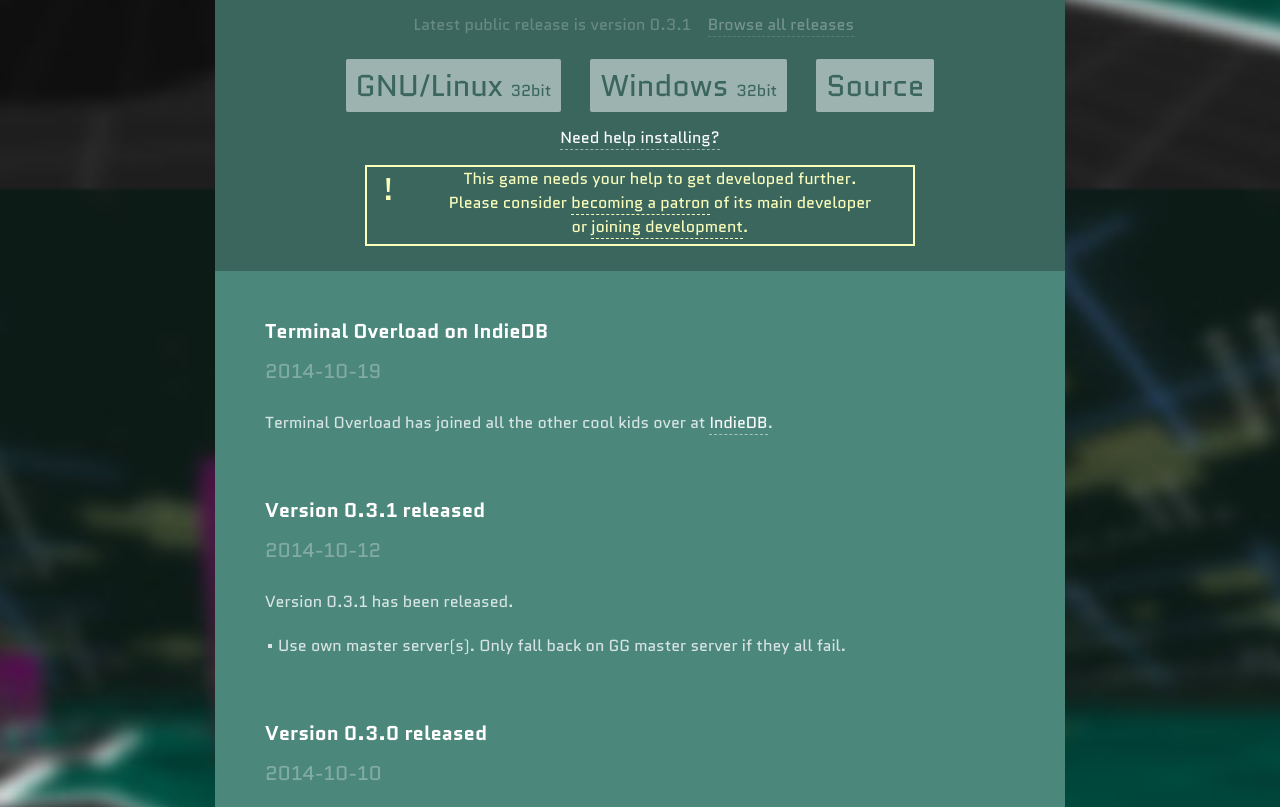
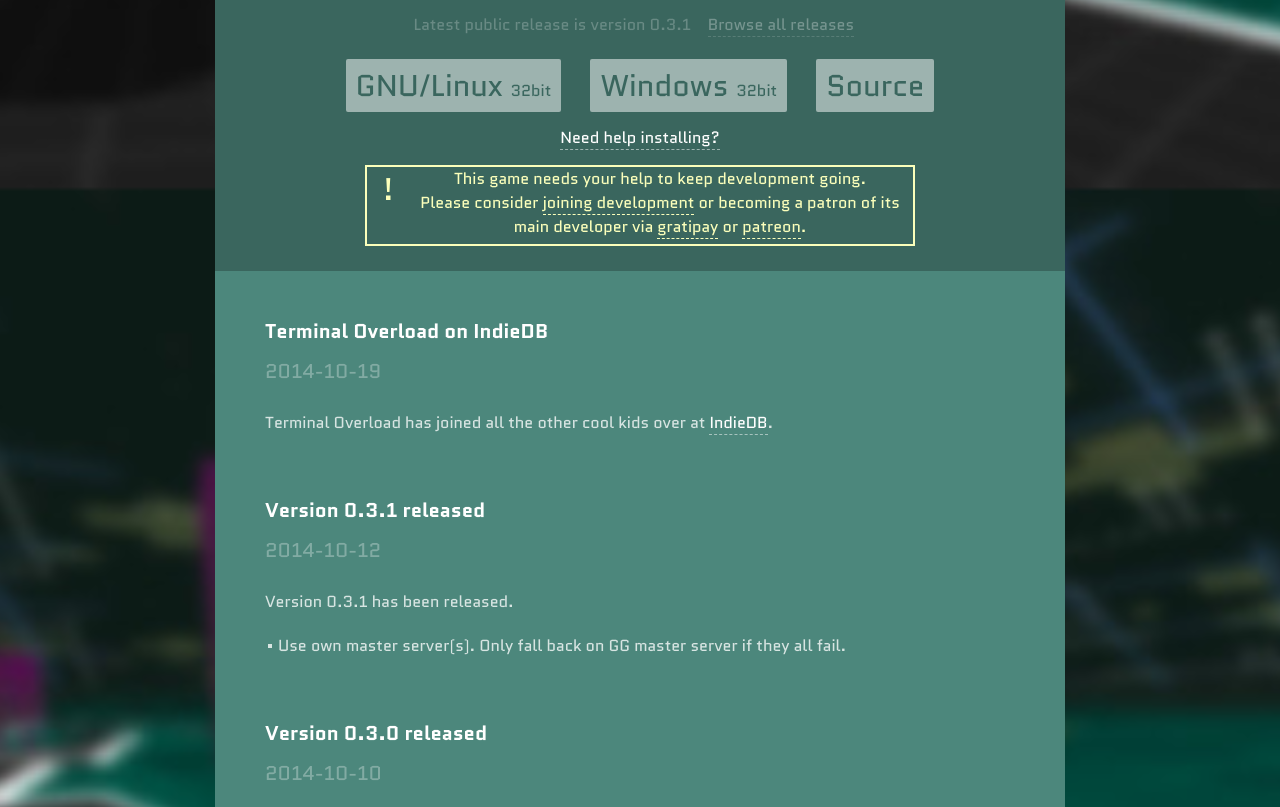
Before and after one commit to fr1tz/terminal-overload.org, a Jekyll site: the page built from index.html, in a window 1280 px wide and 900 px high, scrolled down 618 px, cut to the strip 93-900 px from the top of the window. Built offline with Jekyll 4.4.1, drawn with Linux system fonts in a browser that asks for light colours.

Commit message:
Small changes

```diff
--- a/index.html
+++ b/index.html
@@ -27,10 +27,11 @@ layout: default
     </div>
 
     <div class="info1">
-      This game needs your help to get developed further.<br/>
-      Please consider <a href="http://www.patreon.com/fr1tz">
-      becoming a patron</a> of its main developer<br/>
-      or <a href="/joindev">joining development</a>.
+      This game needs your help to keep development going.<br/>
+      Please consider <a href="/joindev">joining development</a>
+      or  becoming a patron of its main developer
+      via <a href="https://gratipay.com/fr1tz">gratipay</a> or
+      <a href="http://www.patreon.com/fr1tz">patreon</a>.<br/>
     </div>
   </section>
 
```
Also changed, not shown: 1 other file.
